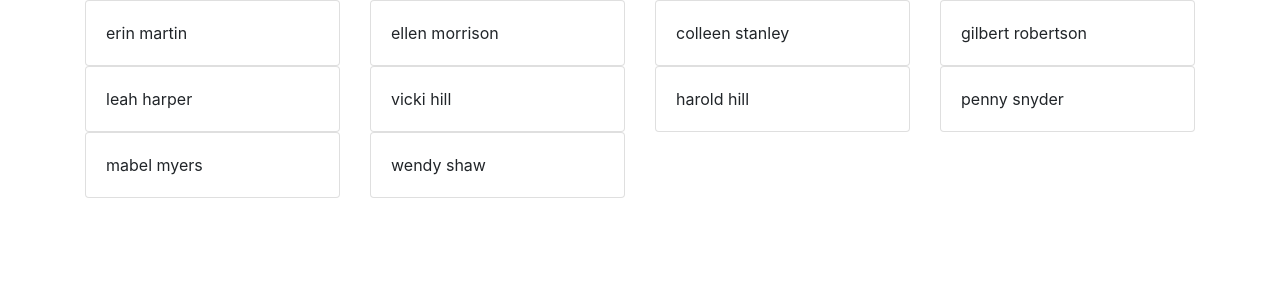
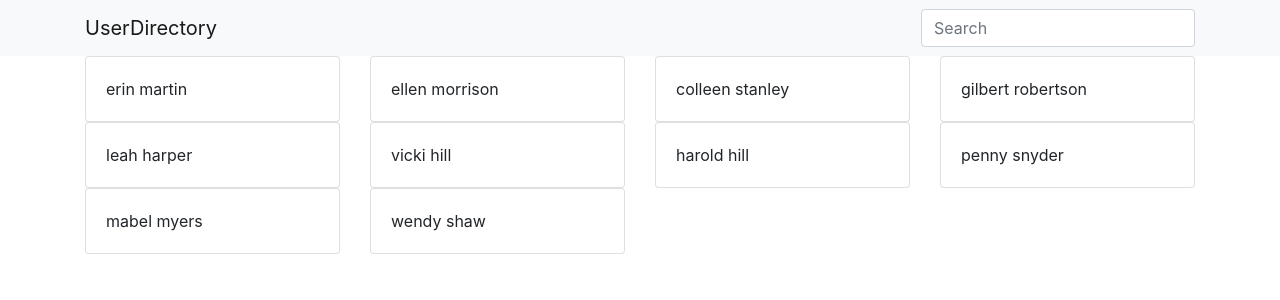
Before and after one commit to kenneth-hendricks/user-directory, a React (Create React App) app: page / in a window 1280 px wide. Shown: the top 300 px of the page. Built offline with nearby package versions, Linux system fonts and the light colour scheme.

Commit message:
Add basic searchbar

```diff
--- a/src/App.js
+++ b/src/App.js
@@ -1,10 +1,14 @@
 import React from 'react';
 import UserList from './components/UserList';
+import SearchBar from './components/SearchBar'
 import './App.css'
 
 const App = () => (
-  <div className="container" id="app">
-    <UserList />
+  <div id="app">
+    <SearchBar />
+    <div className="container">
+      <UserList />
+    </div>
   </div>
 );
 
--- /dev/null
+++ b/src/components/SearchBar.js
@@ -0,0 +1,15 @@
+import React from 'react';
+import  { connect } from 'react-redux';
+
+const SearchBar = () => (
+  <nav className="navbar navbar-light bg-light">
+    <div className="container">
+      <a className="navbar-brand" href="#">UserDirectory</a>
+      <form className="form-inline">
+        <input className="form-control" type="search" placeholder="Search" aria-label="Search" />
+      </form>
+    </div>
+  </nav>
+);
+
+export default SearchBar;
```
